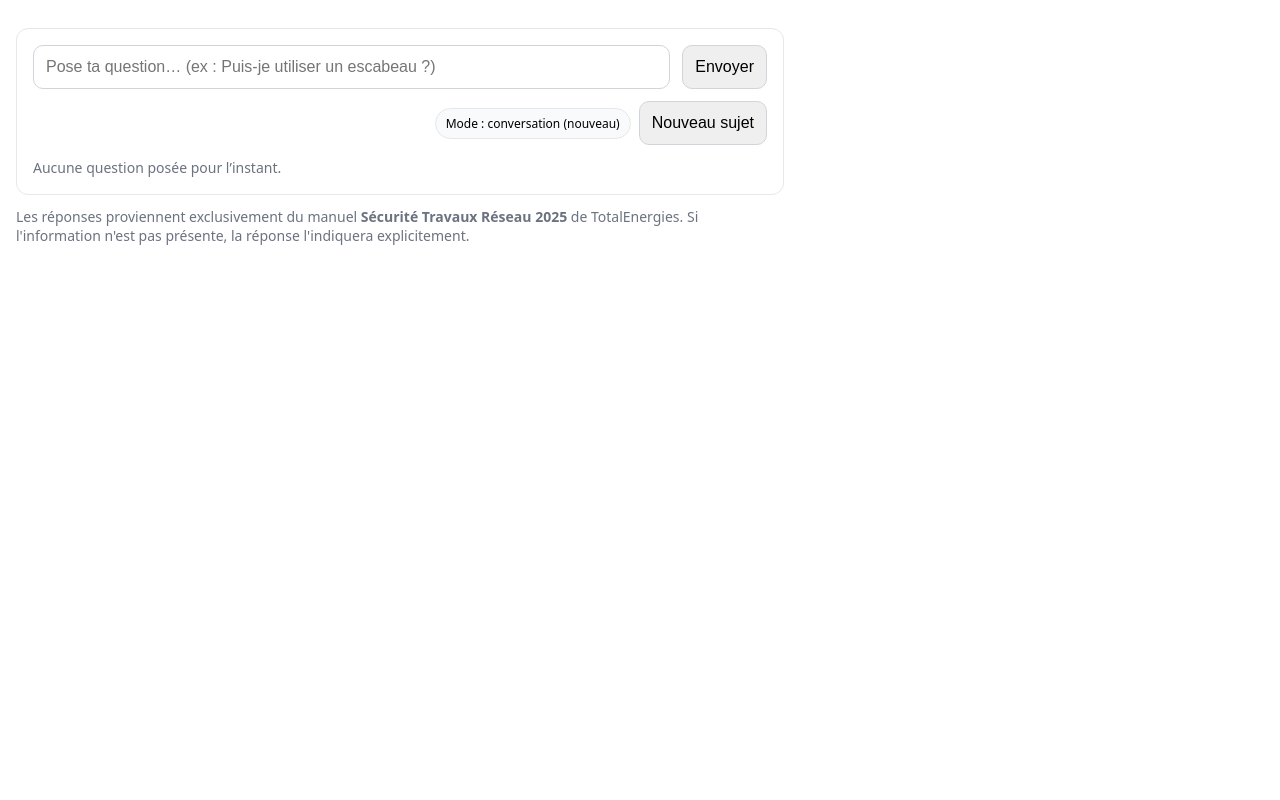
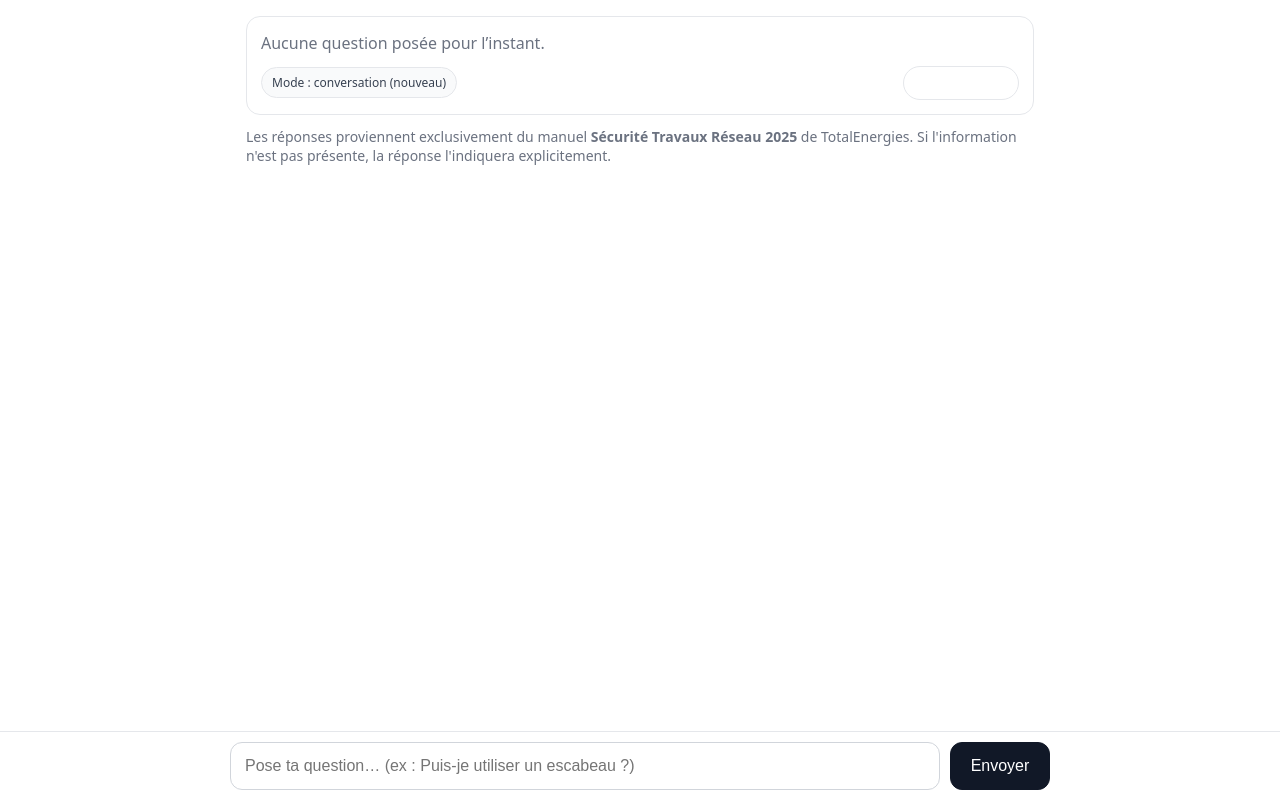
Before and after one commit to pierrehouillon/Assistant-IA-QHSSE-TOTAL, a website: page index.html in a window 1280 px wide. Drawn offline with Linux system fonts and the light colour scheme.

Commit message:
Update index.html

```diff
--- a/index.html
+++ b/index.html
@@ -2,49 +2,172 @@
 <html lang="fr">
 <head>
   <meta charset="utf-8" />
-  <meta name="viewport" content="width=device-width,initial-scale=1" />
+  <meta name="viewport" content="width=device-width,initial-scale=1,maximum-scale=1,viewport-fit=cover" />
   <title>Assistant (webview)</title>
   <style>
-    :root { --gap: 12px; }
+    :root { --gap: 12px; --radius: 14px; --border: #e5e7eb; --muted: #6b7280; }
     * { box-sizing: border-box; }
-    body{font-family:system-ui,Arial;margin:0;padding:16px;max-width:800px}
-    header{display:flex;align-items:center;gap:8px;margin-bottom:8px}
-    .card{border:1px solid #e5e7eb;border-radius:12px;padding:16px;margin:12px 0}
-    .row{display:flex;gap:var(--gap)}
-    input,button{font-size:16px;padding:12px;border-radius:10px;border:1px solid #d1d5db}
-    input{flex:1}
-    button{cursor:pointer}
-    .answer{white-space:pre-wrap;line-height:1.5}
-    .muted{color:#6b7280;font-size:14px;margin-top:8px}
-    .loading{opacity:0.7}
-    .toolbar{display:flex;gap:8px;align-items:center;justify-content:flex-end;margin-top:8px}
-    .pill{font-size:12px;padding:6px 10px;border-radius:999px;border:1px solid #e5e7eb;background:#f9fafb}
+    html, body { height: 100%; }
+    body {
+      margin: 0;
+      font-family: system-ui, -apple-system, Segoe UI, Roboto, Arial, sans-serif;
+      background: #fff;
+      color: #111827;
+    }
+
+    /* Layout plein écran mobile avec zone scroll + composer collé en bas */
+    .shell {
+      min-height: 100dvh; /* gère les barres d’UI mobiles */
+      display: flex;
+      flex-direction: column;
+      padding-left: env(safe-area-inset-left);
+      padding-right: env(safe-area-inset-right);
+    }
+
+    .content {
+      flex: 1 1 auto;
+      padding: 16px;
+      padding-bottom: 8px;
+      max-width: 820px;
+      margin: 0 auto;
+      width: 100%;
+      overflow: auto;
+    }
+
+    .card {
+      border: 1px solid var(--border);
+      border-radius: var(--radius);
+      padding: 14px;
+      background: #fff;
+    }
+
+    .answer {
+      white-space: pre-wrap;
+      line-height: 1.55;
+    }
+
+    .muted { color: var(--muted); }
+    .loading { opacity: .7; }
+
+    .toolbar {
+      display: flex;
+      gap: 8px;
+      align-items: center;
+      justify-content: space-between;
+      margin-top: 10px;
+      flex-wrap: wrap;
+    }
+    .pill {
+      font-size: 12px;
+      padding: 6px 10px;
+      border-radius: 999px;
+      border: 1px solid var(--border);
+      background: #f9fafb;
+      color: #374151;
+      max-width: 100%;
+      overflow: hidden;
+      text-overflow: ellipsis;
+      white-space: nowrap;
+    }
+    .small-btn {
+      border: 1px solid var(--border);
+      background: #fff;
+      border-radius: 999px;
+      padding: 8px 12px;
+      font-size: 14px;
+      cursor: pointer;
+    }
+
+    /* Composer collé en bas */
+    .composer-wrap {
+      position: sticky;
+      bottom: 0;
+      left: 0; right: 0;
+      padding: 10px 12px calc(10px + env(safe-area-inset-bottom));
+      background: #fff;
+      border-top: 1px solid var(--border);
+    }
+    .composer {
+      display: flex;
+      gap: 10px;
+      max-width: 820px;
+      margin: 0 auto;
+      width: 100%;
+    }
+    input, button {
+      border-radius: 12px;
+      border: 1px solid #d1d5db;
+      font-size: 16px;
+      padding: 14px 14px;
+    }
+    input {
+      flex: 1 1 auto;
+      min-height: 46px;
+    }
+    button {
+      flex: 0 0 auto;
+      padding-inline: 16px;
+      cursor: pointer;
+      background: #111827;
+      color: #fff;
+      border: 1px solid #111827;
+      min-width: 100px;        /* plus facile à toucher */
+      touch-action: manipulation;
+    }
+    button:disabled {
+      opacity: .6;
+      cursor: not-allowed;
+    }
+
+    /* Note bas de page */
+    .note {
+      margin-top: 12px;
+      color: var(--muted);
+      font-size: 14px;
+    }
+
+    /* Petites améliorations pour très petits écrans */
+    @media (max-width: 380px) {
+      button { min-width: 88px; }
+      .pill { max-width: 70%; }
+    }
   </style>
 </head>
 <body>
-  <!-- Pas de titre ici : tu le mets dans Glide -->
-
+  <div class="shell">
+    <main class="content">
       <div class="card">
-    <div class="row" style="margin-bottom:var(--gap);">
-      <input id="q" placeholder="Pose ta question… (ex : Puis-je utiliser un escabeau ?)" />
-      <button id="go">Envoyer</button>
-    </div>
+        <div id="out" class="answer muted">Aucune question posée pour l’instant.</div>
 
         <div class="toolbar">
           <span id="ctx" class="pill">Mode : conversation</span>
-      <button id="reset" title="Oublier le contexte (nouveau sujet)">Nouveau sujet</button>
+          <button id="reset" class="small-btn" title="Oublier le contexte (nouveau sujet)">Nouveau sujet</button>
+        </div>
       </div>
 
-    <div id="out" class="answer muted" style="margin-top:12px;">Aucune question posée pour l’instant.</div>
-  </div>
-
-  <p class="muted">
+      <p class="note">
         Les réponses proviennent exclusivement du manuel <strong>Sécurité Travaux Réseau 2025</strong> de TotalEnergies.
         Si l'information n'est pas présente, la réponse l'indiquera explicitement.
       </p>
+    </main>
+
+    <!-- Composer collé en bas -->
+    <div class="composer-wrap">
+      <div class="composer">
+        <input id="q"
+               placeholder="Pose ta question… (ex : Puis-je utiliser un escabeau ?)"
+               inputmode="text"
+               autocomplete="off"
+               autocapitalize="off"
+               autocorrect="off"
+               enterkeyhint="send"
+               />
+        <button id="go">Envoyer</button>
+      </div>
+    </div>
+  </div>
 
   <script>
-    // API sur le même domaine Vercel
     const API_URL = "/api/ask";
 
     const qEl = document.getElementById("q");
@@ -61,9 +184,17 @@
 
     async function ask(){
       const question = qEl.value.trim();
-      if(!question) return;
+      if(!question) {
+        qEl.focus();
+        return;
+      }
       setBusy(true);
       try{
+        // Efface l’input immédiatement pour permettre d’enchaîner
+        qEl.value = "";
+        // Garde le focus dans le champ (smartphone: permet d’enchaîner direct)
+        setTimeout(() => qEl.focus(), 0);
+
         outEl.classList.remove("muted");
         outEl.textContent = "⏳ Recherche dans le document…";
 
@@ -118,10 +249,9 @@
     }
 
     goEl.addEventListener("click", ask);
-    resetEl.addEventListener("click", resetThread);
     qEl.addEventListener("keydown", (e)=>{ if(e.key==="Enter") ask(); });
 
-    // support ?q=... pour tests
+    // support ?q=... pour tests rapides
     const u = new URL(window.location.href);
     const initial = u.searchParams.get("q");
     if (initial) { qEl.value = initial; ask(); }
```
Lines whose indentation alone changed are shown as unchanged.
